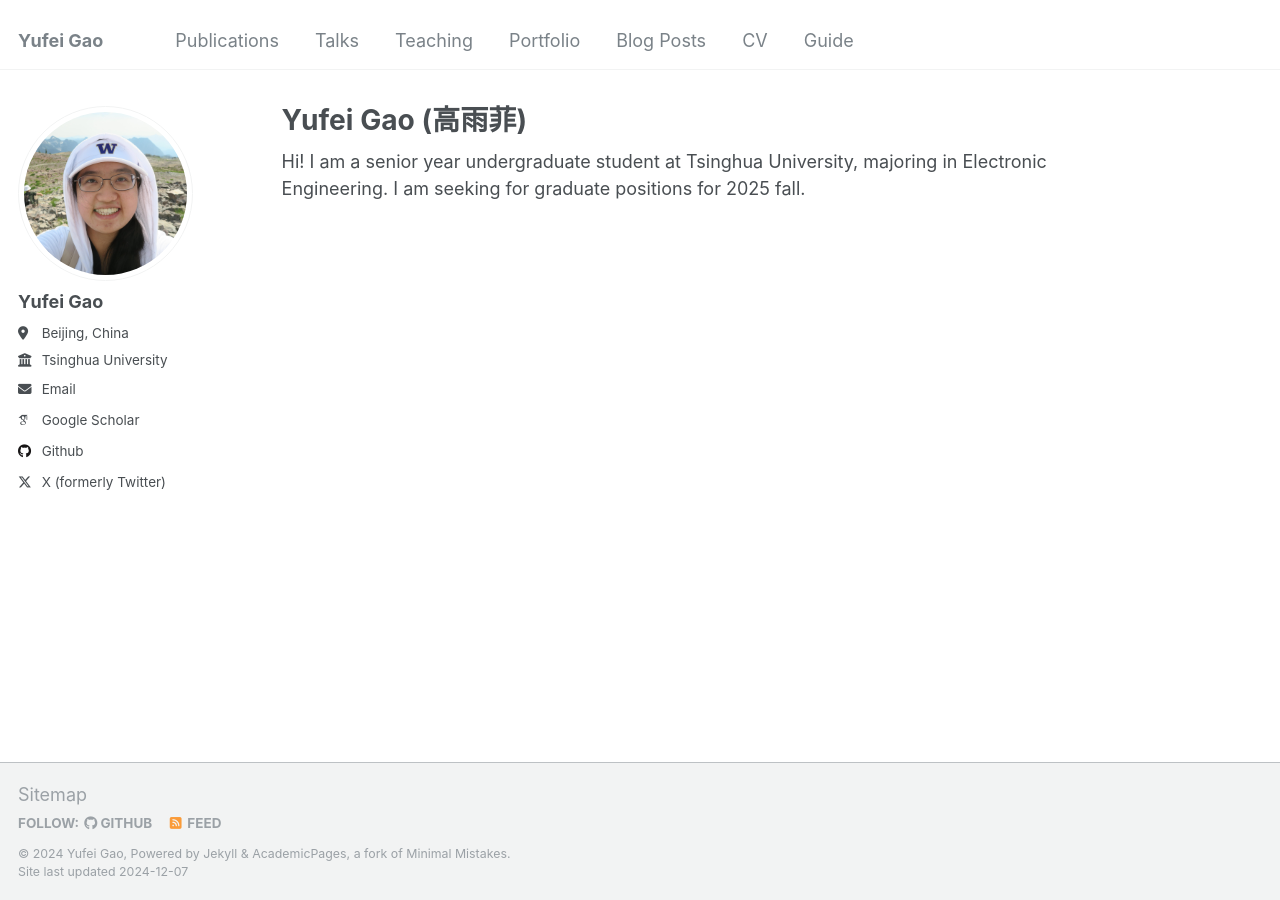
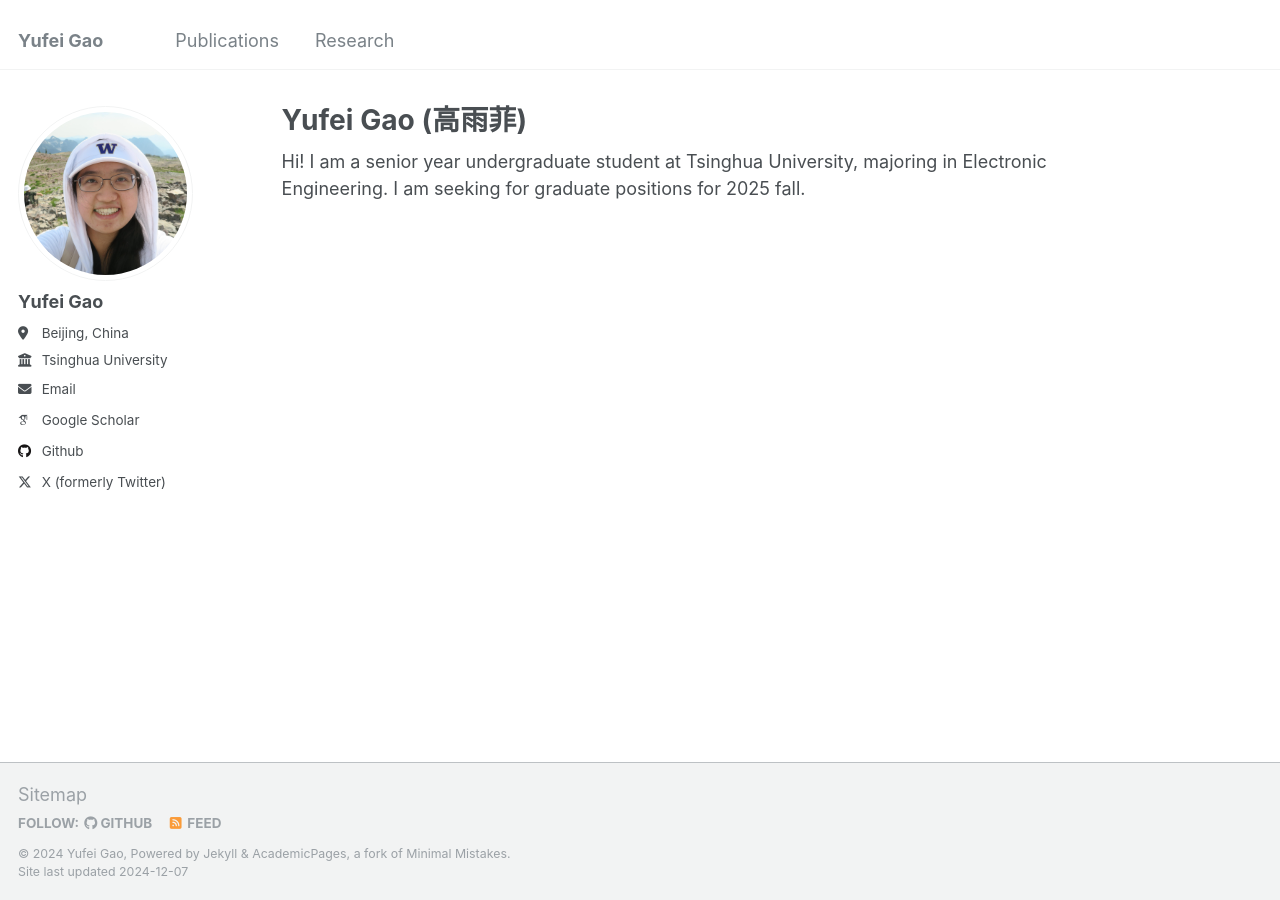
Before and after one commit to maryyufei21/maryyufei21.github.io, a Jekyll site: the page built from _pages/about.md, in a window 1280 px wide. Built offline with Jekyll 4.4.1, drawn with Linux system fonts in a browser that asks for light colours; some web fonts are replaced; some of the changed lines change nothing that is shown.

```diff
--- a/_data/navigation.yml
+++ b/_data/navigation.yml
@@ -8,20 +8,20 @@
   - title: "Publications"
     url: /publications/
 
-  - title: "Talks"
-    url: /talks/
+  # - title: "Talks"
+  #   url: /talks/
 
-  - title: "Teaching"
-    url: /teaching/
+  - title: "Research"
+    url: /research/
 
-  - title: "Portfolio"
-    url: /portfolio/
+  # - title: "Portfolio"
+  #   url: /portfolio/
 
-  - title: "Blog Posts"
-    url: /year-archive/
+  # - title: "Blog Posts"
+  #   url: /year-archive/
 
-  - title: "CV"
-    url: /cv/
+  # - title: "CV"
+  #   url: /cv/
 
-  - title: "Guide"
-    url: /markdown/
+  # - title: "Guide"
+  #   url: /markdown/
```
